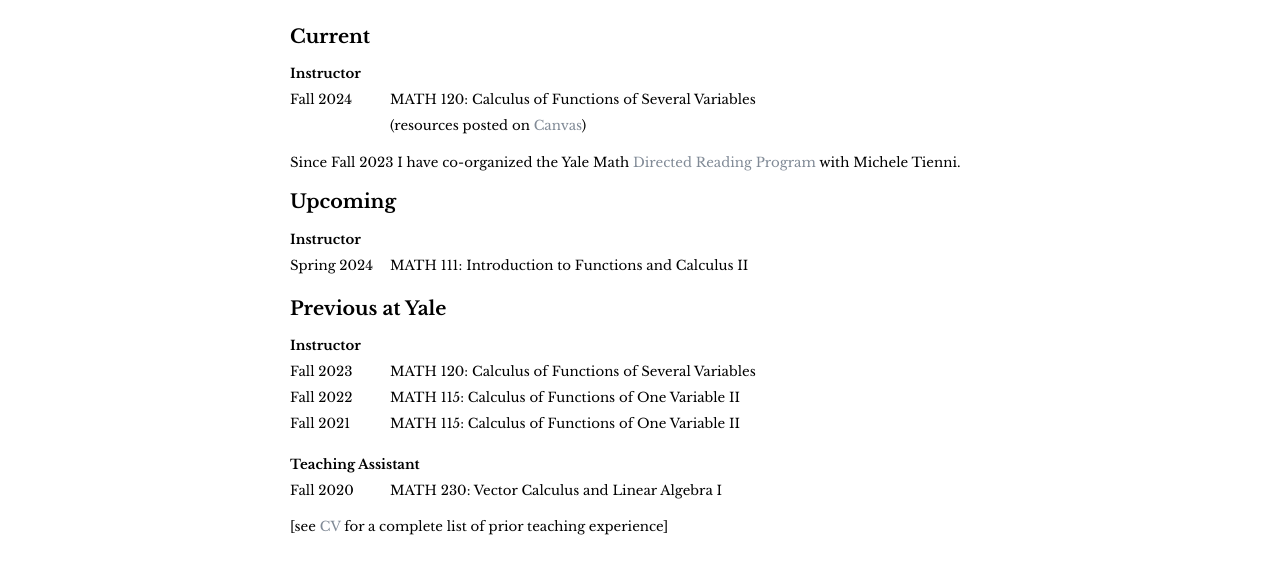
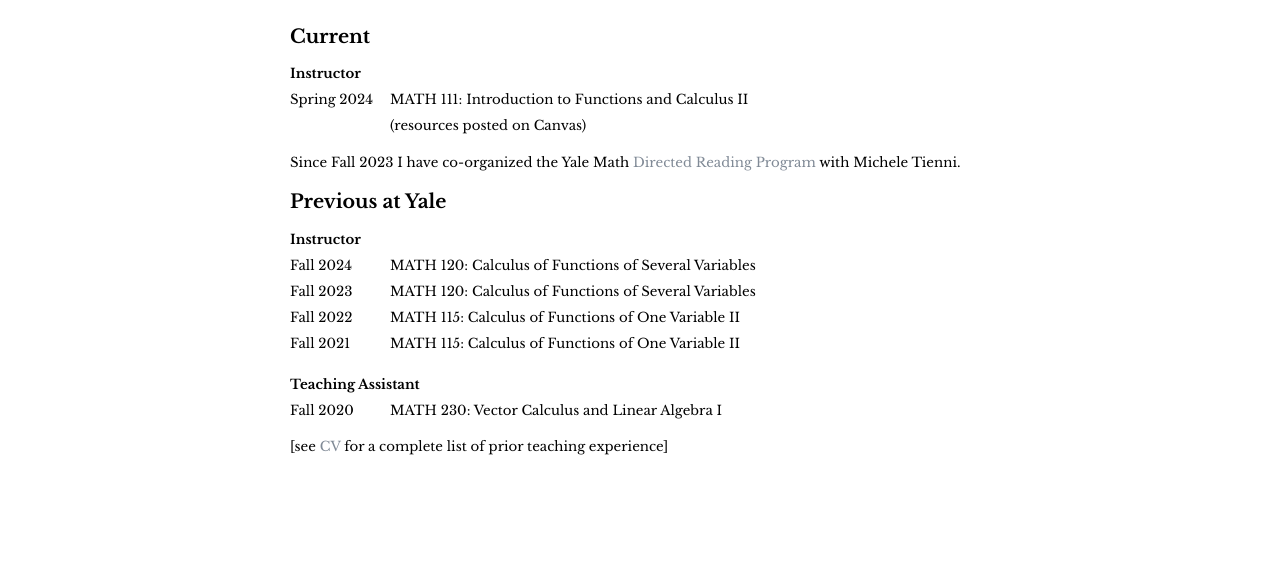
Before and after one commit to dnackan/dnackan.github.io, a plain HTML site: page teaching.html in a window 1280 px wide. Shown: the part 113-686 px from the top of the page. Drawn offline with nearby package versions, Linux system fonts and the light colour scheme.

Commit message:
updated teaching

```diff
--- a/teaching.html
+++ b/teaching.html
@@ -46,10 +46,10 @@
 <table style="text-align:left; width:100%">
 <colgroup><col style="width:100px"></col></colgroup>
 <tr>
-<td>Fall 2024</td>
-<td>MATH 120: Calculus of Functions of Several Variables</td>
+<td>Spring 2024</td>
+<td>MATH 111: Introduction to Functions and Calculus II</td>
 <tr><td>
-<td>(resources posted on <a href="https://yale.instructure.com/courses/98867" target="_blank">Canvas</a>)
+<td>(resources posted on Canvas)
 </tr>
 </table>
 </p>
@@ -57,17 +57,15 @@
 <p> Since Fall 2023 I have co-organized the Yale Math <a href="https://sites.google.com/yale.edu/yaledrp/home">Directed Reading Program</a> with Michele Tienni.
 </p>
 
-<h2>Upcoming</h2>
+<!-- <h2>Upcoming</h2>
 <h4>Instructor</h4>
 <p>
 <table style="text-align:left; width:100%">
 <colgroup><col style="width:100px"></col></colgroup>
-<tr>
-<td>Spring 2024</td>
-<td>MATH 111: Introduction to Functions and Calculus II</td>
-</tr>
+
+
 </table>
-</p>
+</p> -->
 
 
 
@@ -78,6 +76,12 @@
 <p>
 <table style="text-align:left; width:100%">
 <colgroup><col style="width:100px"></col></colgroup>
+
+<tr>
+<td>Fall 2024</td>
+<td>MATH 120: Calculus of Functions of Several Variables</td>
+</tr>
+
 
 <tr>
 <td>Fall 2023</td>
```
Also changed, not shown: index.html (+1 -1 lines).
